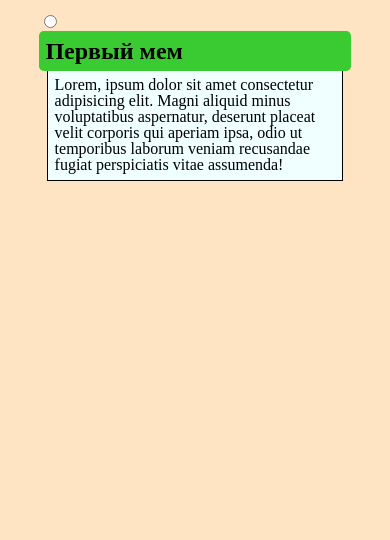
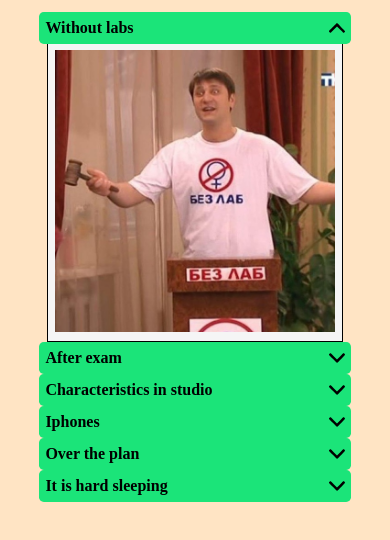
Before and after one commit to DDYunin/cssBayan, a plain HTML site: page cssBayan/index.html in a window 390 px wide. Shown: the part 36-576 px from the top of the page. Drawn offline with Linux system fonts and the light colour scheme.

Commit message:
feat: do accordion for mobile version, add some memes in img folder and icon in icons folder (Sat, Mar 11, 2023 12:17:50 AM)

```diff
--- a/cssBayan/css/style.css
+++ b/cssBayan/css/style.css
@@ -2,6 +2,7 @@ body {
     background-color: bisque;
 }
 
+/* Контейнер, внутри которого хранится весь контент */
 .container {
     width: 80%;
     margin: 0 auto;
@@ -9,6 +10,8 @@ body {
 /* TODO повесить на страницу какой-нибудь красивый шрифт */
 /* 1 rem = 16px */
 /* 1 em = 16px */
+
+/* Название главного заголовка */
 .task-title {
     font-size: 2em;
     font-weight: bold;
@@ -16,24 +19,68 @@ body {
     text-align: center;
 }
 
-.accordion {
+/* Убираем видимость radio */
+.accordion-item__input {
+    display: none;
+}
+
+/* Стили для label */
+.content-label {
     cursor: pointer;
 }
 
-.accordion-menu__phrase {
-    display: block;
-    font-size: 1.5rem;
+/* Секция, которая содержит в себе текст мема и иконку */
+.accordion-header {
+    display: flex;
+    justify-content: space-between;
+    font-size: 1rem;
     font-weight: bold;
-    padding: 0.5rem 0 0.5rem 0.4rem;
-    background-color: rgb(57, 203, 49);
     border-radius: 0.3rem;
+    padding: 0.5rem 0.4rem 0.5rem 0.4rem;
+    background-color: rgb(27, 228, 121);
 }
 
-.accordion-item__content {
+/* Иконки для для label */
+.accordion-header__icon-down {
+    width: 1rem;
+    transition: all 1s 0.25s;
+}
+/* Секция, в которую вставляется фотография мема */
+.accordion-content {
+    max-height: 0;
     width: 90%;
     margin: 0 auto;
-    background-color: azure;
+    background-color: whitesmoke;
+    transition: all 1s;
+}
+
+/* Сама фотография мема */
+.accordion-content__image {
+    max-height: 0;
+    width: 100%;
+}
+
+/* Активируем появление контента, когда checked */
+.accordion-item__input:checked ~ .content-label .accordion-content {
+    max-height: 100vh;
     border: 0.1rem solid black;
     border-top: none;
     padding: 0.4rem;
+    transition: all 1s;
 }
+
+.accordion-item__input:checked ~ .content-label .accordion-content__image {
+    max-height: 100vh;;
+    transition: all 1s;
+}
+
+/* Активируем появление иконки, когда checked */
+.accordion-item__input:checked ~ .content-label .accordion-header__icon-down {
+    transform: rotate(0.5turn);
+    transition: all 1s 0.25s;
+}
+
+/* .accordion-item__input:checked ~ .content-label .accordion-header__icon-up {
+    display: block;
+    opacity: 1;
+} */
--- a/cssBayan/index.html
+++ b/cssBayan/index.html
@@ -13,19 +13,76 @@
         <h1 class="task-title">CssBayan</h1>
         <ul class="accordion">
             <li class="accordion-item">
-                <input type="radio" id="first-mem" name="memes" class="accordion-item__input">
-                <div class="accordion-menu">
-                    <label for="first-mem" class="accordion-menu__phrase">Первый мем</label>
-                </div>
-                <section class="accordion-item__content">
-                    <p>Lorem, ipsum dolor sit amet consectetur adipisicing elit. Magni aliquid minus voluptatibus aspernatur, deserunt placeat velit corporis qui aperiam ipsa, odio ut temporibus laborum veniam recusandae fugiat perspiciatis vitae assumenda!</p>
-                </section>
+                <input type="radio" id="first-mem" name="memes" class="accordion-item__input" checked>
+                <label for="first-mem" class="content-label">
+                    <section class="accordion-header">
+                        <p class="accordion-header__text">Without labs</p>
+                        <img src="./icons/down-arrow.svg" alt="down-arrrow" class="accordion-header__icon-down">
+                    </section>
+                    <section class="accordion-content">
+                        <img src="./img/without_labs.jpg" alt="without-labs" class="accordion-content__image">
+                    </section>
+                </label>
             </li>
             <li class="accordion-item">
-
+                <input type="radio" id="second-mem" name="memes" class="accordion-item__input">
+                <label for="second-mem" class="content-label">
+                    <section class="accordion-header">
+                        <p class="accordion-header__text">After exam</p>
+                        <img src="./icons/down-arrow.svg" alt="down-arrrow" class="accordion-header__icon-down">
+                    </section>
+                    <section class="accordion-content">
+                        <img src="./img/after_exam.jpg" alt="without-labs" class="accordion-content__image">
+                    </section>
+                </label>
             </li>
             <li class="accordion-item">
-
+                <input type="radio" id="third-mem" name="memes" class="accordion-item__input">
+                <label for="third-mem" class="content-label">
+                    <section class="accordion-header">
+                        <p class="accordion-header__text">Сharacteristics in studio</p>
+                        <img src="./icons/down-arrow.svg" alt="down-arrrow" class="accordion-header__icon-down">
+                    </section>
+                    <section class="accordion-content">
+                        <img src="./img/characteristics.jpg" alt="without-labs" class="accordion-content__image">
+                    </section>
+                </label>
+            </li>
+            <li class="accordion-item">
+                <input type="radio" id="fourth-mem" name="memes" class="accordion-item__input">
+                <label for="fourth-mem" class="content-label">
+                    <section class="accordion-header">
+                        <p class="accordion-header__text">Iphones</p>
+                        <img src="./icons/down-arrow.svg" alt="down-arrrow" class="accordion-header__icon-down">
+                    </section>
+                    <section class="accordion-content">
+                        <img src="./img/iphones.png" alt="without-labs" class="accordion-content__image">
+                    </section>
+                </label>
+            </li>
+            <li class="accordion-item">
+                <input type="radio" id="fifth-mem" name="memes" class="accordion-item__input">
+                <label for="fifth-mem" class="content-label">
+                    <section class="accordion-header">
+                        <p class="accordion-header__text">Over the plan</p>
+                        <img src="./icons/down-arrow.svg" alt="down-arrrow" class="accordion-header__icon-down">
+                    </section>
+                    <section class="accordion-content">
+                        <img src="./img/over_the_plan.jpg" alt="without-labs" class="accordion-content__image">
+                    </section>
+                </label>
+            </li>
+            <li class="accordion-item">
+                <input type="radio" id="sixth-mem" name="memes" class="accordion-item__input">
+                <label for="sixth-mem" class="content-label">
+                    <section class="accordion-header">
+                        <p class="accordion-header__text">It is hard sleeping</p>
+                        <img src="./icons/down-arrow.svg" alt="down-arrrow" class="accordion-header__icon-down">
+                    </section>
+                    <section class="accordion-content">
+                        <img src="./img/more_sleep.jpg" alt="without-labs" class="accordion-content__image">
+                    </section>
+                </label>
             </li>
         </ul>
     </div>
```
Also changed, not shown: cssBayan/icons/up-arrow.svg (added), cssBayan/img/after_exam.jpg (added), cssBayan/img/characteristics.jpg (added), cssBayan/img/iphones.png (added), cssBayan/img/more_sleep.jpg (added), cssBayan/img/over_the_plan.jpg (added).
